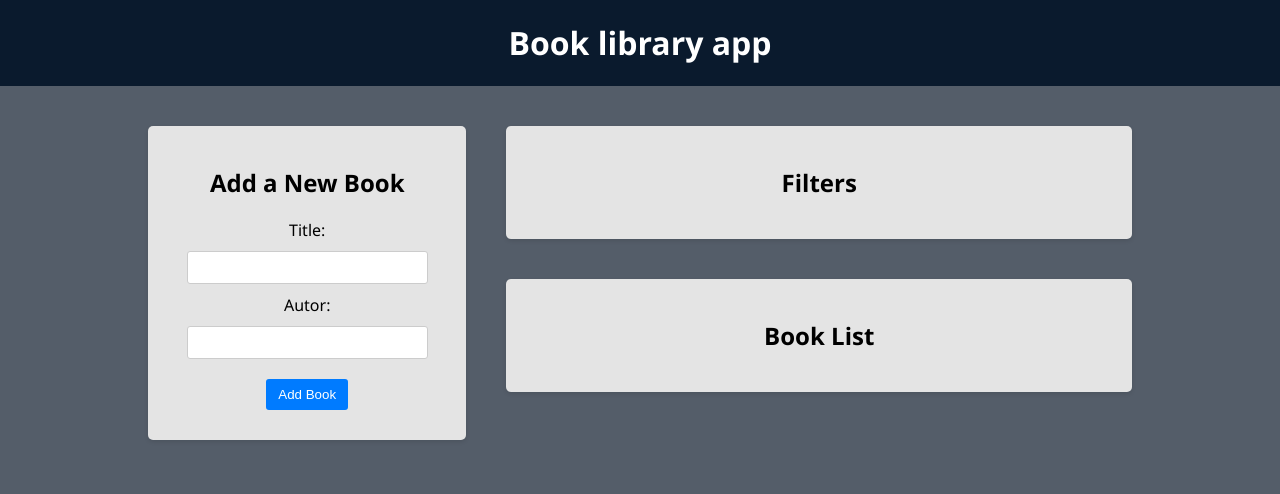
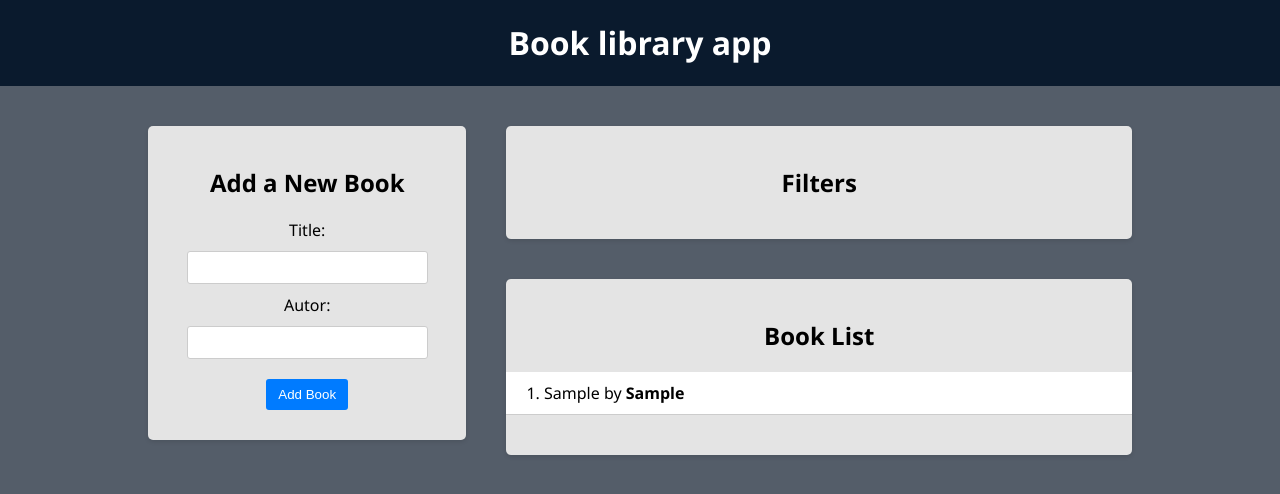
Before and after one commit to Scatchie13/react-redux, a React (Create React App) app: page / in a window 1280 px wide. Both pictures are taken after typing "Sample", "Sample" into the empty fields and a click on the button "Add Book". Shown: the top 494 px of the page. Built offline with nearby package versions, Linux system fonts and the light colour scheme.

Commit message:
add and display books

```diff
--- a/src/components/BookForm/BookForm.jsx
+++ b/src/components/BookForm/BookForm.jsx
@@ -1,14 +1,22 @@
 import { useState } from 'react'
+import { useDispatch } from 'react-redux'
+import { addBook } from '../../redux/books/actionCreators'
 import './BookForm.css'
 
 const BookForm = () => {
   const [title, setTitle] = useState('')
   const [autor, setAutor] = useState('')
+  const dispatch = useDispatch()
 
   const handleSubmit = (e) => {
     e.preventDefault()
     if (title && autor) {
-      //asda
+      const book = {
+        title,
+        autor,
+      }
+
+      dispatch(addBook(book))
 
       setAutor('')
       setTitle('')
--- a/src/components/BookList/BookList.jsx
+++ b/src/components/BookList/BookList.jsx
@@ -1,9 +1,28 @@
+import { useSelector } from 'react-redux/es/hooks/useSelector'
+
 import './BookList.css'
 
 const BookList = () => {
+  const books = useSelector((state) => {
+    return state.books
+  })
+
   return (
     <div className="app-block book-list">
       <h2>Book List</h2>
+      {books.lenght === 0 ? (
+        <p>No books available</p>
+      ) : (
+        <ul>
+          {books.map((book, i) => (
+            <li key={i}>
+              <div className="book-info">
+                {++i}. {book.title} by <strong>{book.autor}</strong>
+              </div>
+            </li>
+          ))}
+        </ul>
+      )}
     </div>
   )
 }
```
